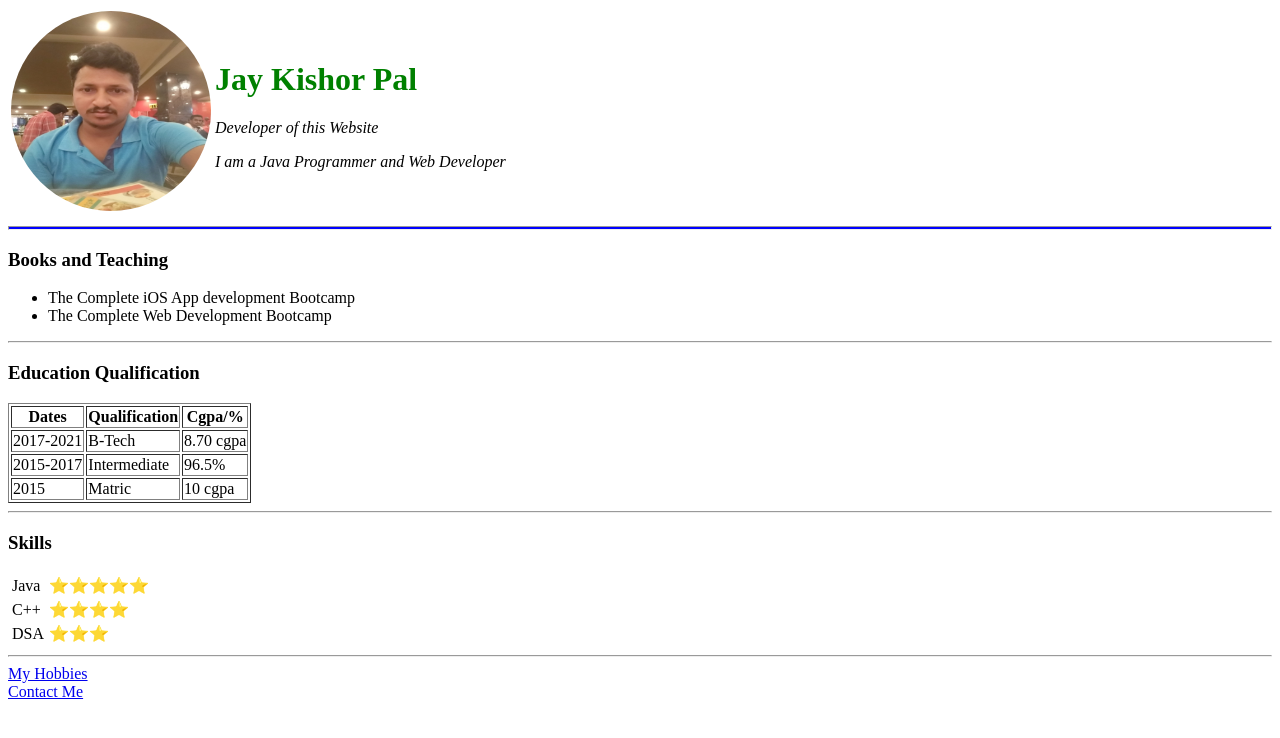
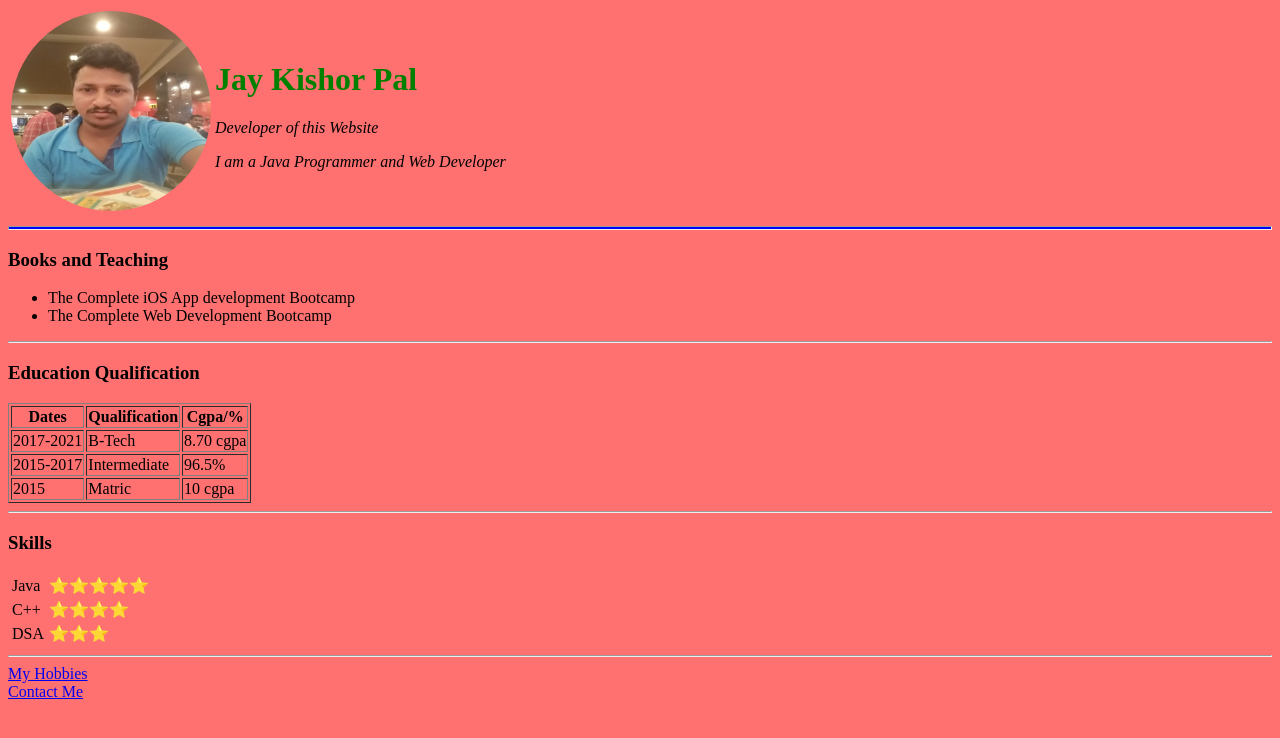
Before and after one commit to JayKishorPal/CV, a plain HTML site: page index.html in a window 1280 px wide. Drawn offline with Linux system fonts and the light colour scheme; files whose address does not match are found by name.

Commit message:
Update index.html

```diff
--- a/index.html
+++ b/index.html
@@ -4,10 +4,10 @@
     <meta charset="utf-8">
     <title>&#127822; JK Juice </title>
   </head>
-  <body>
+  <body style="background-color:#FF7171">
     <table>
       <tr>
-        <td><img src="C:/Users/Jay Kishor/Pictures/kishor/jk.jpg" width="200" height="200" style="border-radius:50%"/></td>
+        <td><img src="jk.jpg" width="200" height="200" style="border-radius:50%"/></td>
         <td><h1 style="color:green"><b>Jay Kishor Pal</b></h1>
         <p><em>Developer of this Website<em></p>
         <p><em>I am a Java Programmer and Web Developer<em></p></td>
```
